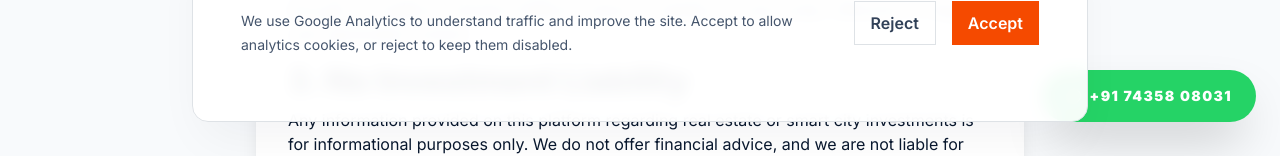
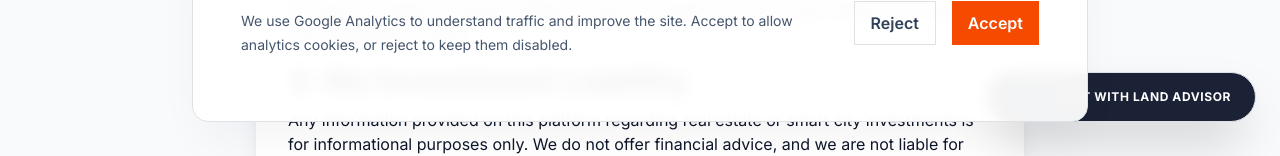
Before and after one commit to Payunch/Dholera-frontend, a Next.js app: page /terms in a window 1280 px wide. Shown: the part 654-810 px from the top of the page. Built offline with nearby package versions, Linux system fonts and the light colour scheme; no server answers.

Commit message:
design: institutional color palette upgrade, deep slate banners, precision orange CTAs, and sanitized excerpts

```diff
--- a/src/app/globals.css
+++ b/src/app/globals.css
@@ -34,35 +34,36 @@ header .container a.rounded-full {
 
 :root {
   --background: #ffffff;
-  --foreground: #0A192F;
-  --accent: #F59E0B;
-  --accent-2: #10b981;
-  --accent-3: #d97706;
+  --foreground: #0F172A;
+  --accent: #FF7A00;
+  --accent-hover: #EA580C;
+  --accent-2: #10B981;
+  --accent-3: #F59E0B;
   --primary-base: #ffffff;
   --panel: #ffffff;
   --muted: #64748b;
   --line: #e2e8f0;
-  --ring: #F59E0B;
+  --ring: #FF7A00;
   --shadow-color: rgb(0 0 0 / 0.08);
 }
 
 @media (prefers-color-scheme: dark) {
   :root:not(.light) {
-    --background: #0A192F;
+    --background: #0B0F19;
     --foreground: #f8fafc;
-    --panel: #112240;
-    --line: #233554;
-    --ring: #F59E0B;
+    --panel: #111827;
+    --line: #1F2937;
+    --ring: #FF7A00;
     --shadow-color: transparent;
   }
 }
 
 .dark {
-  --background: #0A192F;
+  --background: #0B0F19;
   --foreground: #f8fafc;
-  --panel: #112240;
-  --line: #233554;
-  --ring: #F59E0B;
+  --panel: #111827;
+  --line: #1F2937;
+  --ring: #FF7A00;
   --shadow-color: transparent;
 }
 
--- a/src/app/portals/page.js
+++ b/src/app/portals/page.js
@@ -168,19 +168,27 @@ export default function PortalsPage() {
           </div>
 
           {/* High-Intent Title Clearance Trigger */}
-          <div className="p-6 rounded-[2rem] bg-gradient-to-r from-orange-600 via-orange-500 to-amber-600 text-white shadow-xl flex flex-col md:flex-row items-center justify-between gap-6">
-            <div className="space-y-1">
-              <span className="text-[10px] font-black uppercase tracking-[0.25em] text-white/80">Need 7/12 Mutation Extracts or Title Verification?</span>
-              <h2 className="text-xl md:text-2xl font-black uppercase tracking-tight">Request an Official Land Title Clearance Report</h2>
-              <p className="text-xs text-white/90 font-medium">Our legal advocates cross-verify raw survey numbers against AnyRoR, i-ORA, and DSIRDA TP records on your behalf.</p>
+          <div className="relative overflow-hidden p-8 md:p-10 rounded-[2rem] bg-gradient-to-br from-slate-900 via-[#0B0F19] to-slate-900 border border-slate-800 text-white shadow-2xl flex flex-col md:flex-row items-center justify-between gap-6">
+            {/* Subtle Ambient Radial Glow */}
+            <div className="absolute top-0 right-0 -mr-20 -mt-20 w-80 h-80 bg-orange-600/10 rounded-full blur-3xl pointer-events-none" />
+
+            <div className="relative z-10 space-y-2 max-w-2xl">
+              <span className="inline-flex items-center gap-1.5 px-3 py-1 rounded-full bg-orange-500/10 border border-orange-500/20 text-[#FF7A00] text-[10px] font-black uppercase tracking-[0.25em]">
+                <ShieldCheck className="h-3 w-3" /> Due Diligence Engine
+              </span>
+              <h2 className="text-xl md:text-3xl font-black uppercase tracking-tight text-white">
+                Request an Official Land Title Clearance Report
+              </h2>
+              <p className="text-xs md:text-sm text-slate-300 font-medium leading-relaxed">
+                Our legal advocates cross-verify raw survey numbers against AnyRoR, i-ORA, and DSIRDA TP records on your behalf.
+              </p>
             </div>
             <Link
               href="/clearance-engine"
-              style={{ color: '#ffffff' }}
-              className="shrink-0 px-8 py-4 rounded-xl bg-slate-900 hover:bg-black text-white !text-white font-black uppercase text-xs tracking-widest transition-all shadow-2xl flex items-center justify-center gap-2 border border-slate-800 hover:scale-[1.02] active:scale-95"
+              className="relative z-10 shrink-0 px-8 py-4 rounded-xl bg-[#FF7A00] hover:bg-orange-600 text-white font-black uppercase text-xs tracking-widest transition-all shadow-xl shadow-orange-600/25 flex items-center justify-center gap-2 group active:scale-95"
             >
               <span>Request Clearance Report</span>
-              <ArrowRight className="h-4 w-4 text-[#FF7A00]" />
+              <ArrowRight className="h-4 w-4 transition-transform group-hover:translate-x-1" />
             </Link>
           </div>
         </div>
--- a/src/components/home/HomeBlogsList.js
+++ b/src/components/home/HomeBlogsList.js
@@ -9,6 +9,23 @@ import { format } from 'date-fns';
 import { cn } from '@/lib/utils';
 import { useLanguage } from '@/providers/LanguageProvider';
 import { getBlogPath } from '@/lib/blogSlug';
+
+function sanitizeExcerpt(content) {
+  if (!content) return "";
+  return content
+    .replace(/<[^>]*>?/gm, '')
+    .replace(/&#8217;/g, "'")
+    .replace(/&#8220;/g, '"')
+    .replace(/&#8221;/g, '"')
+    .replace(/&amp;/g, '&')
+    .replace(/&quot;/g, '"')
+    .replace(/\|[^\n]+\|/g, '')
+    .replace(/#{1,6}\s+[^\n]+/g, '')
+    .replace(/\*{1,3}([^\*]+)\*{1,3}/g, '$1')
+    .replace(/\[([^\]]+)\]\([^\)]+\)/g, '$1')
+    .replace(/\s+/g, ' ')
+    .trim();
+}
 
 export function HomeBlogsList({ updates = [] }) {
   const { t } = useLanguage();
@@ -90,7 +107,7 @@ export function HomeBlogsList({ updates = [] }) {
                   </h3>
 
                   <p className="text-xs font-medium text-slate-500 dark:text-slate-400 leading-relaxed line-clamp-2 mb-6 opacity-80 group-hover:opacity-100 transition-opacity">
-                    {post.content.replace(/<[^>]*>?/gm, '').slice(0, 100)}...
+                    {sanitizeExcerpt(post.content)}
                   </p>
 
                   <div className="mt-auto pt-6 border-t border-slate-100 dark:border-slate-800 flex items-center justify-between text-[9px] font-black uppercase tracking-[0.2em] text-slate-900 dark:text-white group-hover:text-[#FF7A00] transition-all duration-300">
--- a/src/components/layout/FloatingActions.js
+++ b/src/components/layout/FloatingActions.js
@@ -7,21 +7,22 @@ import { useLanguage } from "@/providers/LanguageProvider";
 export function FloatingActions() {
     const { t } = useLanguage();
 
-    const whatsappUrl = `https://wa.me/917435808031?text=${encodeURIComponent("HELLO, I AM INTERESTED IN INVESTMENT OPPORTUNITIES IN *DHOLERA SMART CITY*. PLEASE SHARE THE LATEST UPDATES AND PROJECT DETAILS IN RESIDENTIAL")}`;
+    const whatsappUrl = `https://wa.me/917435808031?text=${encodeURIComponent("Hi Naresh, I am inquiring about available title-clear plots and investment opportunities in Dholera SIR. Please share current rates and project details.")}`;
 
     return (
         <>
-            {/* Global Sticky Owner Contact FAB (Visible on all devices) */}
+            {/* Global Sticky Land Advisory FAB (Visible on all devices) */}
             <div className="fixed bottom-5 right-5 sm:bottom-6 sm:right-6 z-[140] flex flex-col gap-3 group items-end">
                 <a
                     href={whatsappUrl}
                     target="_blank"
                     rel="noopener noreferrer"
-                    className="flex items-center gap-2 px-4 py-3 sm:px-5 sm:py-3.5 rounded-full bg-[#25D366] text-white shadow-2xl hover:bg-[#128C7E] transition-all hover:-translate-y-1 font-black tracking-widest text-xs sm:text-sm"
-                    aria-label="Contact Owner on WhatsApp"
+                    className="flex items-center gap-2.5 px-4 py-3 sm:px-5 sm:py-3.5 rounded-full bg-slate-900/95 dark:bg-slate-900/95 backdrop-blur-md border border-slate-700/60 hover:border-emerald-500/60 text-white shadow-2xl transition-all duration-300 hover:-translate-y-1 font-bold text-xs uppercase tracking-wider group"
+                    aria-label="Chat with Land Advisor on WhatsApp"
                 >
-                    <MessageCircle className="h-4 w-4 shrink-0" />
-                    <span>+91 74358 08031</span>
+                    <div className="h-2 w-2 rounded-full bg-[#25D366] animate-pulse shrink-0" />
+                    <MessageCircle className="h-4 w-4 shrink-0 text-[#25D366] transition-transform group-hover:scale-110" />
+                    <span>Chat with Land Advisor</span>
                 </a>
             </div>
         </>
--- a/src/features/updates/components/ArticleBody.js
+++ b/src/features/updates/components/ArticleBody.js
@@ -58,18 +58,18 @@ function expandShortcodes(html) {
 `;
 
   const siteVisitCtaHtml = `
-<div class="my-10 p-6 sm:p-8 rounded-2xl bg-gradient-to-br from-orange-600 to-amber-600 text-white shadow-2xl flex flex-col md:flex-row items-center justify-between gap-6 not-prose">
+<div class="relative overflow-hidden my-10 p-6 sm:p-8 rounded-2xl bg-gradient-to-br from-slate-900 via-[#0B0F19] to-slate-900 text-white border border-slate-800 shadow-2xl flex flex-col md:flex-row items-center justify-between gap-6 not-prose">
   <div class="space-y-2 text-center md:text-left">
-    <span class="inline-block px-3 py-1 rounded-full bg-black/20 text-white text-[10px] font-black uppercase tracking-wider">
+    <span class="inline-block px-3 py-1 rounded-full bg-orange-500/10 border border-orange-500/20 text-[#FF7A00] text-[10px] font-black uppercase tracking-wider">
       Complimentary Ground Service
     </span>
     <h3 class="text-xl sm:text-2xl font-black uppercase tracking-tight text-white m-0">Book Free Dholera SIR Site Visit (Cab Provided)</h3>
-    <p class="text-xs sm:text-sm text-orange-100 max-w-xl m-0 leading-relaxed">
+    <p class="text-xs sm:text-sm text-slate-300 max-w-xl m-0 leading-relaxed">
       Inspect trunk utility ducts, ABCD building, expressway interchanges, and vetted TP plots with our ground development team. Pick-up from Ahmedabad / Vadodara.
     </p>
   </div>
   <div class="flex flex-col sm:flex-row gap-3 w-full md:w-auto shrink-0">
-    <a href="/#site-visit" class="px-7 py-3.5 rounded-xl bg-white hover:bg-slate-100 text-slate-900 text-xs font-black uppercase tracking-wider text-center shadow-xl transition-all font-sans">
+    <a href="/#site-visit" class="px-7 py-3.5 rounded-xl bg-[#FF7A00] hover:bg-orange-600 text-white text-xs font-black uppercase tracking-wider text-center shadow-xl shadow-orange-600/20 transition-all font-sans">
       Book Free Cab
     </a>
   </div>
```
Also changed, not shown: src/app/(public)/about-us/page.js (+17 -10 lines).
